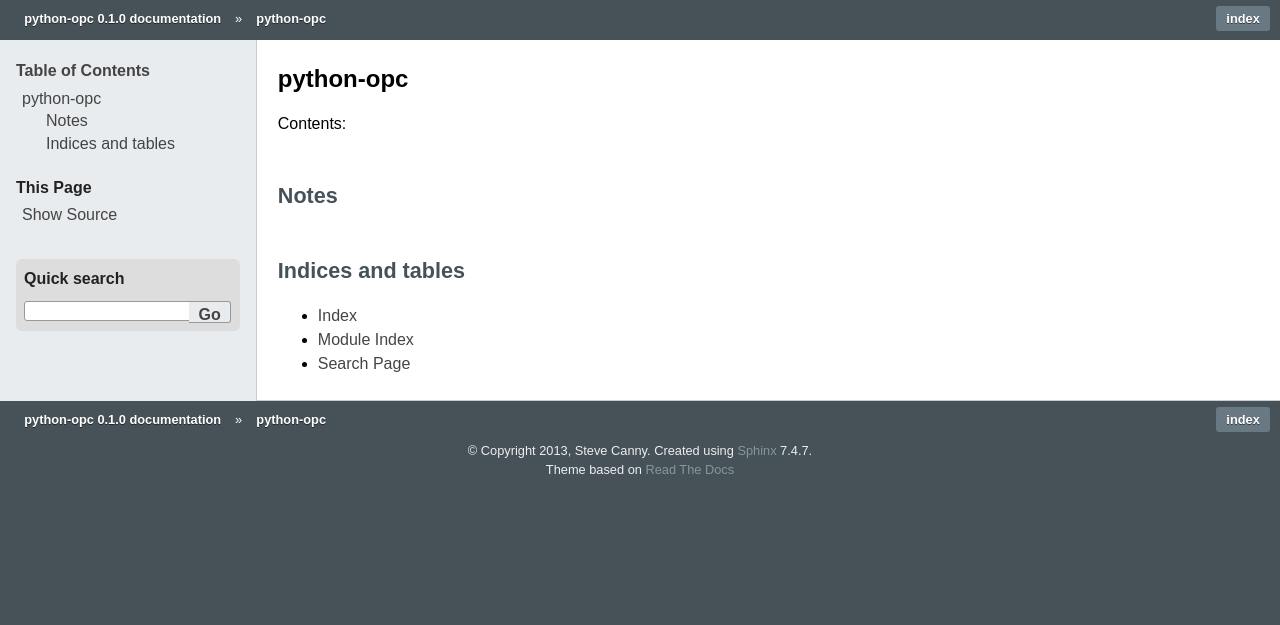
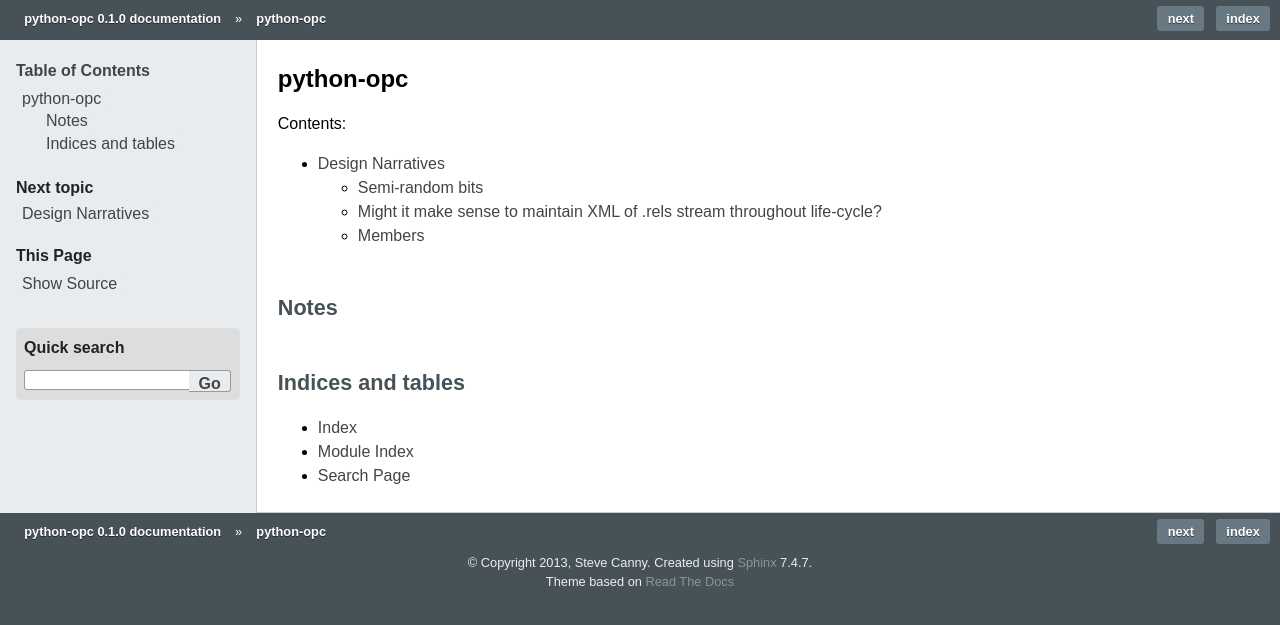
Before and after one commit to python-openxml/python-opc, a Sphinx documentation site: the page built from doc/index.rst, in a window 1280 px wide. Shown: the top 625 px of the page. Built offline with Sphinx 7.4.7, drawn with Linux system fonts in a browser that asks for light colours; some of the changed lines change nothing that is shown.

Commit message:
document initial analysis

```diff
--- /dev/null
+++ b/doc/developer/design_narratives.rst
@@ -0,0 +1,166 @@
+=================
+Design Narratives
+=================
+
+Narrative explorations into design issues, serving initially as an aid to
+reasoning and later as a memorandum of the considerations undertaken during
+the design process.
+
+
+Semi-random bits
+----------------
+
+*partname* is a marshaling/serialization concern.
+
+*partname* (pack URI) is the addressing scheme for accessing serialized parts
+within the package. It has no direct relevance to the unmarshaled graph except
+for use in re-marshaling unmanaged parts or to avoid renaming parts when the
+load partname will do just fine.
+
+What determines part to be constructed? Relationship type or content type?
+
+   *Working hypothesis*: Content type should be used to determine the type of
+   part to be constructed during unmarshaling.
+
+   Content type is more granular than relationship type. For example, an image
+   part can be any of several content types, e.g. jpg, gif, or png. Another
+   example is RT.OFFICE_DOCUMENT. This can apply to any of CT.PRESENTATION,
+   CT.DOCUMENT, or CT.SPREADSHEET and their variants.
+
+   However, I can't think of any examples of where a particular content type
+   may be the target of more than one possible relationship type. That seems
+   like a logical possibility though.
+
+   There are examples of where a relationship type (customXml for example) are
+   used to refer to more than one part type (Additional Characteristics,
+   Bibliography, and Custom XML parts in this case). In such a case I expect
+   the unmarshaling and part selection would need to be delegated to the source
+   part which presumably would contain enough information to resolve the
+   ambiguity in its body XML. In that case, a BasePart could be constructed and
+   let the source part create a specific subclass on |after_unmarshal|.
+
+When properties of a mutable type (e.g. list) are returned, what is returned
+should be a copy or perhaps an immutable variant (e.g. tuple) so that
+client-side changes don't need to be accounted for in testing. If the return
+value really needs to be mutable and a snapshot won't do, it's probably time to
+make it a custom collection so the types of mutation that are allowed can be
+specified and tested.
+
+In PackURI, the baseURI property does not include any trailing slash. This
+behavior is consistent with the values returned from ``posixpath.split()`` and
+is then in a form suitable for use in ``posixpath.join()``.
+
+
+Design Narrative -- Blob proxy
+==============================
+
+Certain use cases would be better served if loading large binary parts such as
+images could be postponed or avoided. For example, if the use case is to
+retrieve full text from a presentation for indexing purposes, the resources
+and time consumed to load images into memory is wasted. It seems feasible to
+develop some sort of blob proxy to postpone the loading of these binary parts
+until such time as they are actually required, passing a proxy of some type to
+be used instead. If it were cleverly done, the client code wouldn't have to
+know, i.e. the proxy would be transparent.
+
+The main challenge I see is how to gain an entry point to close the zip archive
+after all loading has been completed. If it were reopened and closed each time
+a part was loaded that would be pretty expensive (an early verion of
+python-pptx did exactly that for other reasons). Maybe that could be done when
+the presentation is garbage collected or something.
+
+Another challenge is how to trigger the proxy to load itself. Maybe blob could
+be an object that has file semantics and the read method could lazy load.
+
+Another idea was to be able to open the package in read-only mode. If the file
+doesn't need to be saved, the actual binary objects don't actually need to be
+accessed. Maybe this would be more like read-text-only mode or something.
+I don't know how we'd guarantee that no one was interested in the image
+binaries, even if they promised not to save.
+
+I suppose there could be a "read binary parts" method somewhere that gets
+triggered the first time a binary part is accessed, as it would be during
+save(). That would address the zip close entry point challenge.
+
+It does all sound a bit complicated for the sake of saving a few milliseconds,
+unless someone (like Google :) was dealing with really large scale.
+
+
+Design Narrative -- Custom Part Class mapping
+=============================================
+
+::
+
+    pkg.register_part_classes(part_class_mapping)
+
+    part_class_mapping = {
+        CT_SLIDE: _Slide,
+        CT_PRESENTATION: _Presentation
+        ...
+    }
+
+
+Design Narrative -- Model-side relationships
+============================================
+
+Might it make sense to maintain XML of .rels stream throughout life-cycle?
+--------------------------------------------------------------------------
+
+No. The primary rationale is that a partname is not a primary model-side
+entity; partnames are driven by the serialization concern, providing a method
+for addressing serialized parts. Partnames are not required to be up-to-date in
+the model until after the |before_marshal| call to the part returns. Even if
+all part names were kept up-to-date, it would be a leakage across concern
+boundaries to require a part to notify relationships of name changes; not to
+mention it would introduce additional complexity that has nothing to do with
+manipulation of the in-memory model.
+
+**always up-to-date principle**
+
+  Model-side relationships are maintained as new parts are added or existing
+  parts are deleted. Relationships for generic parts are maintained from load
+  and delivered back for save without change.
+
+I'm not completely sure that the always-up-to-date principle need necessarily
+apply in every case. As long as the relationships are up-to-date before
+returning from the |before_marshal| call, I don't see a reason why that
+choice couldn't be at the designer's discretion. Because relationships don't
+have a compelling model-side runtime purpose, it might simplify the code to
+localize the pre-serialization concern to the |before_marshal| method.
+
+.. |before_marshal| replace:: :meth:`before_marshal`
+.. |after_unmarshal| replace:: :meth:`after_unmarshal`
+
+
+Members
+-------
+
+**rId**
+
+   The relationship identifier. Must be a unique xsd:ID string. It is usually
+   of the form 'rId%d' % {sequential_int}, e.g. ``'rId9'``, but this need not
+   be the case. In situations where a relationship is created (e.g. for a new
+   part) or can be rewritten, e.g. if presentation->slide relationships were
+   rewritten on |before_marshal|, this form is preferred. In all other cases
+   the existing rId value should be preserved. When a relationship is what the
+   spec terms as *explicit*, there is a reference to the relationship within
+   the source part XML, the key of which is the rId value; changing the rId
+   would break that mapping.
+
+   The **sequence** of relationships in the collection is not significant. The
+   relationship collection should be regarded as a mapping on rId, not as
+   a sequence with the index indicated by the numeric suffix of rId. While
+   PowerPoint observes the convention of using sequential rId values for
+   the slide relationships of a presentation, for example, this should not be
+   used to determine slide sequence, nor is it a requirement for package
+   production (saving a .pptx file).
+
+**reltype**
+
+  A clear purpose for reltype is still a mystery to me.
+
+**target_mode**
+
+**target_part**
+
+**target_ref**
--- a/doc/index.rst
+++ b/doc/index.rst
@@ -5,6 +5,7 @@
 Contents:
 
 .. toctree::
+   developer/design_narratives
    :maxdepth: 2
 
 Notes
```
